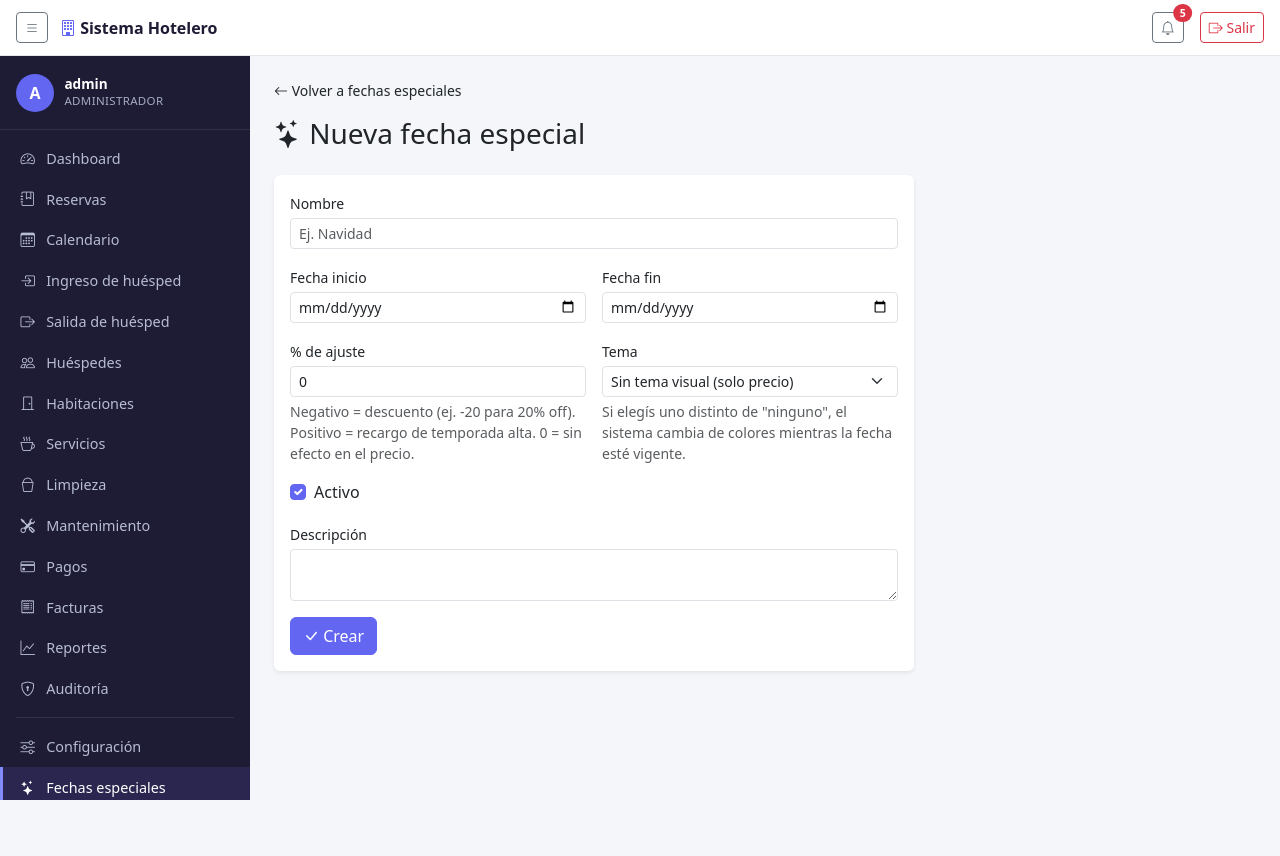
After one commit to Ana05509/SISTEMA_HOTELERO, a Django app: page /fechas-especiales/nueva/ in a window 1280 px wide. The commit adds this page. Run offline with Django 5.2, Linux system fonts and the light colour scheme; a user stored in the database is signed in; data comes from the database, SQL or seed files in the repository; both versions use the stored data as it was after the commit; data that the repository does not hold is empty.

Commit message:
descuentos especiales

```diff
--- a/hotel_backend/hotel_backend/settings.py
+++ b/hotel_backend/hotel_backend/settings.py
@@ -84,6 +84,7 @@ TEMPLATES = [
                 'django.contrib.auth.context_processors.auth',
                 'django.contrib.messages.context_processors.messages',
                 'reservas.context_processors.notificaciones',
+                'reservas.context_processors.tema_temporada',
             ],
         },
     },
--- a/hotel_backend/reservas/context_processors.py
+++ b/hotel_backend/reservas/context_processors.py
@@ -6,7 +6,60 @@ from datetime import timedelta
 
 from django.utils import timezone
 
-from .models import Incidencia, Reserva, TareaLimpieza
+from .models import FechaEspecial, Incidencia, Reserva, TareaLimpieza
+
+# Paleta por tema (sección 32) — colores concretos, no libres, para que
+# ninguna combinación quede ilegible o desentone con el resto del sistema.
+# Un hotel que solo quiera el descuento sin cambiar la apariencia elige
+# tema="ninguno" en la fecha especial y esto ni se consulta.
+_ESTILOS_TEMA = {
+    'navidad': {
+        'acento': '#c0392b', 'acento_oscuro': '#962d20', 'acento_claro': '#e88a80',
+        'sidebar_bg': '#0b3d24', 'icono': 'bi-tree-fill',
+    },
+    'fin_de_ano': {
+        'acento': '#b8952d', 'acento_oscuro': '#96791f', 'acento_claro': '#e8cf7a',
+        'sidebar_bg': '#141414', 'icono': 'bi-stars',
+    },
+    'san_valentin': {
+        'acento': '#e91e63', 'acento_oscuro': '#c2185b', 'acento_claro': '#f48fb1',
+        'sidebar_bg': '#3a1220', 'icono': 'bi-heart-fill',
+    },
+    'halloween': {
+        'acento': '#e67e22', 'acento_oscuro': '#ca6510', 'acento_claro': '#f0b27a',
+        'sidebar_bg': '#191919', 'icono': 'bi-emoji-dizzy-fill',
+    },
+    'aniversario': {
+        'acento': '#b8952d', 'acento_oscuro': '#96791f', 'acento_claro': '#e4cd7a',
+        'sidebar_bg': '#1e1b34', 'icono': 'bi-award-fill',
+    },
+    'verano': {
+        'acento': '#0ea5e9', 'acento_oscuro': '#0284c7', 'acento_claro': '#7dd3fc',
+        'sidebar_bg': '#0c4a6e', 'icono': 'bi-sun-fill',
+    },
+}
+
+
+def tema_temporada(request):
+    """Si hay una fecha especial vigente HOY con un tema visual elegido
+    (no "ninguno"), le pasa a base.html los colores para recolorear el
+    sistema y un pequeño aviso — sección 32."""
+    if not request.user.is_authenticated:
+        return {}
+
+    hoy = timezone.localdate()
+    especial = FechaEspecial.objects.filter(
+        activo=True, fecha_inicio__lte=hoy, fecha_fin__gte=hoy,
+    ).exclude(tema='ninguno').order_by('-fecha_inicio').first()
+
+    if not especial:
+        return {'tema_temporada': None}
+
+    estilos = _ESTILOS_TEMA.get(especial.tema)
+    if not estilos:
+        return {'tema_temporada': None}
+
+    return {'tema_temporada': {**estilos, 'fecha_especial': especial}}
 
 
 def notificaciones(request):
--- a/hotel_backend/reservas/forms.py
+++ b/hotel_backend/reservas/forms.py
@@ -4,7 +4,8 @@ from django.contrib.auth.password_validation import validate_password
 from django.core.exceptions import ValidationError as DjangoValidationError
 
 from .models import (
-    METODOS_CON_REFERENCIA, METODOS_PAGO, PRIORIDADES_INCIDENCIA, Cliente, ConfiguracionHotel, Habitacion, Servicio,
+    METODOS_CON_REFERENCIA, METODOS_PAGO, PRIORIDADES_INCIDENCIA, Cliente, ConfiguracionHotel, FechaEspecial,
+    Habitacion, Servicio,
 )
 
 _INPUT = 'form-control form-control-sm'
@@ -180,3 +181,27 @@ class CambiarPasswordForm(forms.Form):
             except DjangoValidationError as exc:
                 self.add_error('password1', exc)
         return limpio
+
+
+class FechaEspecialForm(forms.ModelForm):
+    class Meta:
+        model = FechaEspecial
+        fields = ['nombre', 'fecha_inicio', 'fecha_fin', 'porcentaje_ajuste', 'tema', 'activo', 'descripcion']
+        widgets = {
+            'nombre': forms.TextInput(attrs={'class': _INPUT, 'placeholder': 'Ej. Navidad'}),
+            'fecha_inicio': forms.DateInput(attrs={'class': _INPUT, 'type': 'date'}),
+            'fecha_fin': forms.DateInput(attrs={'class': _INPUT, 'type': 'date'}),
+            'porcentaje_ajuste': forms.NumberInput(attrs={
+                'class': _INPUT, 'step': '0.01', 'placeholder': '-20 = 20% off',
+            }),
+            'tema': forms.Select(attrs={'class': _SELECT}),
+            'activo': forms.CheckboxInput(attrs={'class': 'form-check-input'}),
+            'descripcion': forms.Textarea(attrs={'class': _INPUT, 'rows': 2}),
+        }
+
+    def clean(self):
+        limpio = super().clean()
+        inicio, fin = limpio.get('fecha_inicio'), limpio.get('fecha_fin')
+        if inicio and fin and fin < inicio:
+            self.add_error('fecha_fin', 'La fecha de fin no puede ser anterior a la de inicio.')
+        return limpio
--- a/hotel_backend/reservas/management/commands/setup_roles.py
+++ b/hotel_backend/reservas/management/commands/setup_roles.py
@@ -19,8 +19,8 @@ from django.contrib.contenttypes.models import ContentType
 from django.core.management.base import BaseCommand
 
 from reservas.models import (
-    AuditLog, Cliente, ConfiguracionHotel, Consumo, Factura, Habitacion, Incidencia, Pago, Reserva, Servicio,
-    TareaLimpieza, TipoHabitacion,
+    AuditLog, Cliente, ConfiguracionHotel, Consumo, Factura, FechaEspecial, Habitacion, Incidencia, Pago, Reserva,
+    Servicio, TareaLimpieza, TipoHabitacion,
 )
 
 # rol -> {modelo: [acciones]}. Acciones válidas: add, change, delete, view.
@@ -43,6 +43,7 @@ ROLES = {
         # Sin 'add'/'delete': ConfiguracionHotel es un singleton (ver
         # models.py), no se crean ni se borran filas desde la UI.
         ConfiguracionHotel: ['view', 'change'],
+        FechaEspecial: ['add', 'change', 'delete', 'view'],
         AuditLog: ['view'],
     },
     'Recepcionista': {
@@ -81,6 +82,7 @@ ROLES = {
         TareaLimpieza: ['view'],
         Incidencia: ['view'],
         ConfiguracionHotel: ['view'],
+        FechaEspecial: ['view'],
         AuditLog: ['view'],
     },
 }
--- a/hotel_backend/reservas/templates/base.html
+++ b/hotel_backend/reservas/templates/base.html
@@ -97,7 +97,20 @@
     .sidebar.mostrar { transform: translateX(0); }
     .contenido { margin-left: 0; }
   }
+
+  .banda-temporada { text-align: center; padding: .4rem; font-size: .82rem; font-weight: 500; color: #fff; }
 </style>
+{% if tema_temporada %}
+{# Sección 32: recolorea el sistema mientras la fecha especial está vigente — pisa las variables de :root de arriba. #}
+<style>
+  :root {
+    --acento: {{ tema_temporada.acento }};
+    --acento-oscuro: {{ tema_temporada.acento_oscuro }};
+    --acento-claro: {{ tema_temporada.acento_claro }};
+    --sidebar-bg: {{ tema_temporada.sidebar_bg }};
+  }
+</style>
+{% endif %}
 {% block extra_css %}{% endblock %}
 </head>
 <body>
@@ -249,6 +262,13 @@
       </a>
     </li>
     {% endif %}
+    {% if perms.reservas.view_fechaespecial %}
+    <li class="nav-item">
+      <a class="nav-link {% if seccion == 'fechas_especiales' %}active{% endif %}" href="{% url 'fechas_especiales_lista' %}">
+        <i class="bi bi-stars"></i> Fechas especiales
+      </a>
+    </li>
+    {% endif %}
     {% if request.user.is_superuser %}
     <li class="nav-item">
       <a class="nav-link {% if seccion == 'usuarios' %}active{% endif %}" href="{% url 'usuarios_lista' %}">
@@ -279,6 +299,16 @@
 </nav>
 
 <main class="contenido" id="contenido">
+  {% if tema_temporada %}
+  <div class="banda-temporada mb-3" style="background: var(--acento); border-radius: .5rem;">
+    <i class="bi {{ tema_temporada.icono }}"></i> {{ tema_temporada.fecha_especial.nombre }}
+    {% if tema_temporada.fecha_especial.porcentaje_ajuste < 0 %}
+      — {{ tema_temporada.fecha_especial.porcentaje_ajuste }}% de descuento en habitaciones
+    {% elif tema_temporada.fecha_especial.porcentaje_ajuste > 0 %}
+      — recargo de temporada alta ({{ tema_temporada.fecha_especial.porcentaje_ajuste }}%)
+    {% endif %}
+  </div>
+  {% endif %}
   {% if messages %}
     {% for message in messages %}
       <div class="alert alert-{{ message.tags|default:'info' }} alert-dismissible fade show" role="alert">
--- /dev/null
+++ b/hotel_backend/reservas/templates/reservas/fecha_especial_form.html
@@ -0,0 +1,60 @@
+{% extends "base.html" %}
+{% block titulo %}{% if modo == 'crear' %}Nueva fecha especial{% else %}Editar fecha especial{% endif %} — Sistema Hotelero{% endblock %}
+
+{% block content %}
+<nav class="mb-3 small">
+  <a href="{% url 'fechas_especiales_lista' %}"><i class="bi bi-arrow-left"></i> Volver a fechas especiales</a>
+</nav>
+
+<h1 class="h3 mb-4">
+  <i class="bi bi-stars"></i>
+  {% if modo == 'crear' %}Nueva fecha especial{% else %}Editar {{ fecha_especial.nombre }}{% endif %}
+</h1>
+
+<div class="card border-0 shadow-sm" style="max-width: 40rem;">
+  <div class="card-body">
+    <form method="post">
+      {% csrf_token %}
+      <div class="row g-3">
+        <div class="col-12">
+          <label class="form-label small mb-1">{{ form.nombre.label }}</label>
+          {{ form.nombre }}
+        </div>
+        <div class="col-md-6">
+          <label class="form-label small mb-1">{{ form.fecha_inicio.label }}</label>
+          {{ form.fecha_inicio }}
+          {% for error in form.fecha_inicio.errors %}<div class="text-danger small">{{ error }}</div>{% endfor %}
+        </div>
+        <div class="col-md-6">
+          <label class="form-label small mb-1">{{ form.fecha_fin.label }}</label>
+          {{ form.fecha_fin }}
+          {% for error in form.fecha_fin.errors %}<div class="text-danger small">{{ error }}</div>{% endfor %}
+        </div>
+        <div class="col-md-6">
+          <label class="form-label small mb-1">{{ form.porcentaje_ajuste.label }}</label>
+          {{ form.porcentaje_ajuste }}
+          <div class="form-text">{{ form.porcentaje_ajuste.help_text }}</div>
+        </div>
+        <div class="col-md-6">
+          <label class="form-label small mb-1">{{ form.tema.label }}</label>
+          {{ form.tema }}
+          <div class="form-text">{{ form.tema.help_text }}</div>
+        </div>
+        <div class="col-12">
+          <div class="form-check">
+            {{ form.activo }}
+            <label class="form-check-label" for="{{ form.activo.id_for_label }}">{{ form.activo.label }}</label>
+          </div>
+        </div>
+        <div class="col-12">
+          <label class="form-label small mb-1">Descripción</label>
+          {{ form.descripcion }}
+        </div>
+      </div>
+      <button type="submit" class="btn btn-primary mt-3">
+        <i class="bi bi-check-lg"></i> {% if modo == 'crear' %}Crear{% else %}Guardar cambios{% endif %}
+      </button>
+    </form>
+  </div>
+</div>
+{% endblock %}
--- a/hotel_backend/reservas/views.py
+++ b/hotel_backend/reservas/views.py
@@ -23,12 +23,12 @@ from django.views.decorators.http import require_http_methods
 from . import auditoria, comprobantes, services
 from .decorators import login_required_api, permission_required_api
 from .forms import (
-    BusquedaDisponibilidadForm, CambiarPasswordForm, ConfiguracionHotelForm, ConsumoForm, IncidenciaForm, PagoForm,
-    ReservaForm, UsuarioCrearForm, UsuarioEditarForm,
+    BusquedaDisponibilidadForm, CambiarPasswordForm, ConfiguracionHotelForm, ConsumoForm, FechaEspecialForm,
+    IncidenciaForm, PagoForm, ReservaForm, UsuarioCrearForm, UsuarioEditarForm,
 )
 from .models import (
-    AuditLog, Cliente, ConfiguracionHotel, Consumo, ESTADOS_HABITACION, Factura, Habitacion, Incidencia, Pago,
-    Reserva, TareaLimpieza, TipoHabitacion,
+    AuditLog, Cliente, ConfiguracionHotel, Consumo, ESTADOS_HABITACION, Factura, FechaEspecial, Habitacion,
+    Incidencia, Pago, Reserva, TareaLimpieza, TipoHabitacion,
 )
 
 # Módulos del plan que todavía no existen: se muestran en el menú como
@@ -191,6 +191,72 @@ def precios_habitaciones(request):
         'habitaciones': habitaciones,
         'puede_editar': puede_editar,
     })
+
+
+@permission_required('reservas.view_fechaespecial', raise_exception=True)
+def fechas_especiales_lista(request):
+    """Temporadas especiales (sección 32): rango de fechas con descuento/
+    recargo automático sobre el precio y, opcionalmente, un tema visual
+    que recolorea el sistema mientras están vigentes."""
+    fechas = FechaEspecial.objects.all()
+    return render(request, 'reservas/fechas_especiales_lista.html', {
+        'seccion': 'fechas_especiales', 'fechas': fechas,
+    })
+
+
+@permission_required('reservas.add_fechaespecial', raise_exception=True)
+def fecha_especial_nueva(request):
+    if request.method == 'POST':
+        form = FechaEspecialForm(request.POST)
+        if form.is_valid():
+            fecha_especial = form.save()
+            auditoria.registrar_desde_request(
+                request, 'crear', 'fechas_especiales', objeto=fecha_especial,
+                descripcion=f'Fecha especial "{fecha_especial.nombre}" creada '
+                            f'({fecha_especial.fecha_inicio} a {fecha_especial.fecha_fin}).',
+            )
+            messages.success(request, f'"{fecha_especial.nombre}" creada.')
+            return redirect('fechas_especiales_lista')
+        messages.error(request, 'Revisá los datos de la fecha especial.')
+    else:
+        form = FechaEspecialForm()
+    return render(request, 'reservas/fecha_especial_form.html', {
+        'seccion': 'fechas_especiales', 'form': form, 'modo': 'crear',
+    })
+
+
+@permission_required('reservas.change_fechaespecial', raise_exception=True)
+def fecha_especial_editar(request, fecha_especial_id):
+    fecha_especial = get_object_or_404(FechaEspecial, pk=fecha_especial_id)
+    if request.method == 'POST':
+        form = FechaEspecialForm(request.POST, instance=fecha_especial)
+        if form.is_valid():
+            form.save()
+            auditoria.registrar_desde_request(
+                request, 'modificar', 'fechas_especiales', objeto=fecha_especial,
+                descripcion=f'Fecha especial "{fecha_especial.nombre}" editada.',
+            )
+            messages.success(request, f'"{fecha_especial.nombre}" actualizada.')
+            return redirect('fechas_especiales_lista')
+        messages.error(request, 'Revisá los datos de la fecha especial.')
+    else:
+        form = FechaEspecialForm(instance=fecha_especial)
+    return render(request, 'reservas/fecha_especial_form.html', {
+        'seccion': 'fechas_especiales', 'form': form, 'modo': 'editar', 'fecha_especial': fecha_especial,
+    })
+
+
+@require_http_methods(['POST'])
+@permission_required('reservas.delete_fechaespecial', raise_exception=True)
+def fecha_especial_eliminar(request, fecha_especial_id):
+    fecha_especial = get_object_or_404(FechaEspecial, pk=fecha_especial_id)
+    nombre = fecha_especial.nombre
+    fecha_especial.delete()
+    auditoria.registrar_desde_request(
+        request, 'eliminar', 'fechas_especiales', descripcion=f'Fecha especial "{nombre}" eliminada.',
+    )
+    messages.success(request, f'"{nombre}" eliminada.')
+    return redirect('fechas_especiales_lista')
 
 
 @permission_required('reservas.view_habitacion', raise_exception=True)
--- a/hotel_backend/reservas/web_urls.py
+++ b/hotel_backend/reservas/web_urls.py
@@ -64,6 +64,11 @@ urlpatterns = [
 
     path('configuracion/', views.configuracion_ver, name='configuracion'),
 
+    path('fechas-especiales/', views.fechas_especiales_lista, name='fechas_especiales_lista'),
+    path('fechas-especiales/nueva/', views.fecha_especial_nueva, name='fecha_especial_nueva'),
+    path('fechas-especiales/<int:fecha_especial_id>/editar/', views.fecha_especial_editar, name='fecha_especial_editar'),
+    path('fechas-especiales/<int:fecha_especial_id>/eliminar/', views.fecha_especial_eliminar, name='fecha_especial_eliminar'),
+
     path('usuarios/', views.usuarios_lista, name='usuarios_lista'),
     path('usuarios/nuevo/', views.usuario_nuevo, name='usuario_nuevo'),
     path('usuarios/<int:usuario_id>/editar/', views.usuario_editar, name='usuario_editar'),
```
Also changed, not shown: hotel_backend/reservas/comprobantes.py (+6 -1 lines), hotel_backend/reservas/models.py (+67 -3 lines), hotel_backend/reservas/templates/reservas/factura_detalle.html (+10 -1 lines), hotel_backend/reservas/templates/reservas/fechas_especiales_lista.html (added, +75 -0 lines), hotel_backend/reservas/templates/reservas/reserva_detalle.html (+11 -1 lines), hotel_backend/reservas/tests.py (+151 -2 lines), hotel_backend/db.sqlite3, hotel_backend/reservas/migrations/0023_fechaespecial.py (added).
